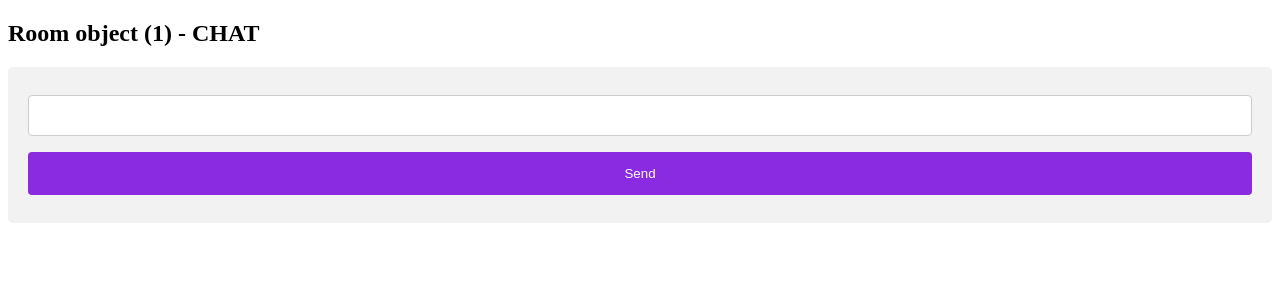
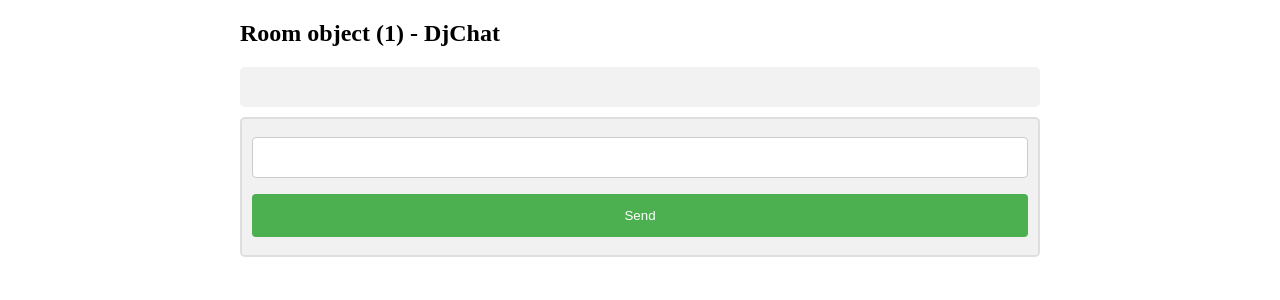
Before and after one commit to AtitBimali/Django_chat_app, a Django app: template chat_app/templates/room.html in a window 1280 px wide. Shown: the top 300 px of the page. Run offline with Django 4.2, Linux system fonts and the light colour scheme; the template is opened without the code that fills it: values that come from a table or form of the project are taken from there, others are empty; data comes from the database, SQL or seed files in the repository; some libraries are stand-ins or nearby versions.

Commit message:
Update room.html

```diff
--- a/chat_app/templates/room.html
+++ b/chat_app/templates/room.html
@@ -3,13 +3,69 @@
 <head>
 <meta name="viewport" content="width=device-width, initial-scale=1">
 <style>
+body {
+  margin: 0 auto;
+  max-width: 800px;
+  padding: 0 20px;
+}
 
+.container {
+  border: 2px solid #dedede;
+  background-color: #f1f1f1;
+  border-radius: 5px;
+  padding: 10px;
+  margin: 10px 0;
+}
+
+.darker {
+  border-color: #ccc;
+  background-color: #ddd;
+}
+
+.container::after {
+  content: "";
+  clear: both;
+  display: table;
+}
+
+.container img {
+  float: left;
+  max-width: 60px;
+  width: 100%;
+  margin-right: 20px;
+  border-radius: 50%;
+}
+
+.container img.right {
+  float: right;
+  margin-left: 20px;
+  margin-right:0;
+}
+
+.time-right {
+  float: right;
+  color: #aaa;
+}
+
+.time-left {
+  float: left;
+  color: #999;
+}
 </style>
 <script   src="https://code.jquery.com/jquery-3.1.1.min.js"   integrity="sha256-hVVnYaiADRTO2PzUGmuLJr8BLUSjGIZsDYGmIJLv2b8="   crossorigin="anonymous"></script>
 </head>
 <body>
 
-<h2>{{room}} - CHAT</h2>
+<h2>{{room}} - DjChat</h2>
+
+<div id="display">
+
+<!-- <div class="container darker">
+  <b>Tom</b><p>Hello Everyone, How Are You Guys Doing?</p>
+  <span class="time-left">20th, April 2021</span>
+</div> -->
+
+</div>
 
 <script>
 $(document).ready(function(){
@@ -50,7 +106,7 @@ setInterval(function(){
 
     input[type=submit] {
     width: 100%;
-    background-color: blueviolet;
+    background-color: #4CAF50;
     color: white;
     padding: 14px 20px;
     margin: 8px 0;
```
